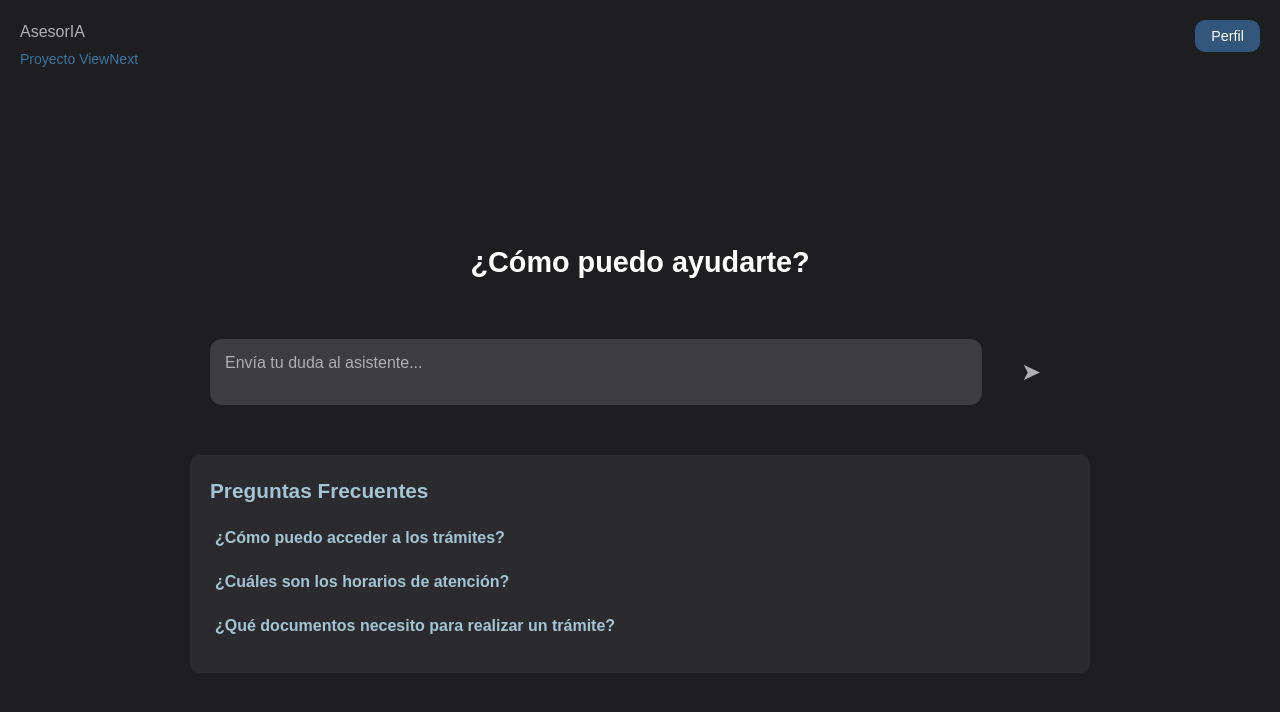
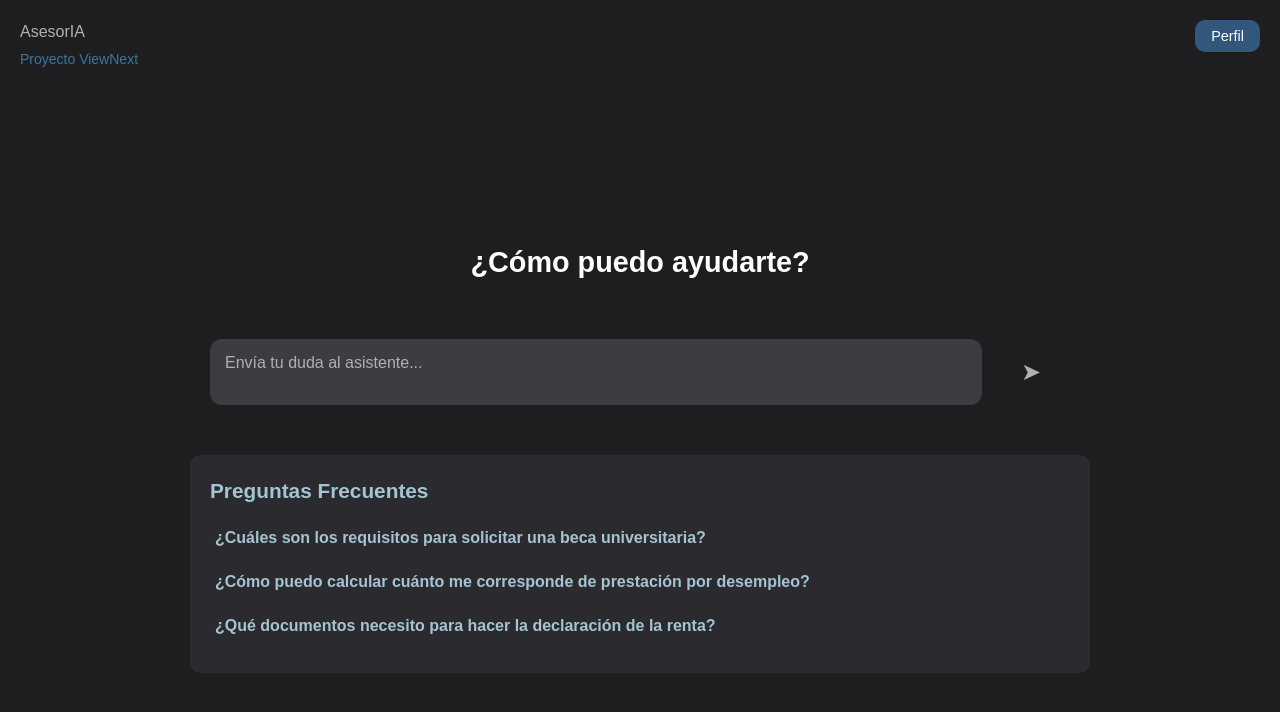
Before and after one commit to jlopsan/proyecto-viewnext, a React (Vite) app in the folder frontend/: page / in a window 1280 px wide. Shown: the top 712 px of the page. Built offline with nearby package versions, Linux system fonts and the light colour scheme.

Commit message:
Preguntas frecuentes y contexto respuestas España

```diff
--- a/frontend/src/App.jsx
+++ b/frontend/src/App.jsx
@@ -286,14 +286,14 @@ export default function ChatInterface() {
           <div className="faq-box">
             <h2 className="faq-title">Preguntas Frecuentes</h2>
             <ul className="faq-list">
-              <li onClick={() => handleFaqClick("¿Cómo puedo acceder a los trámites?")}>
-                <strong>¿Cómo puedo acceder a los trámites?</strong>
+              <li onClick={() => handleFaqClick("¿Cuáles son los requisitos para solicitar una beca universitaria?")}>
+                <strong> ¿Cuáles son los requisitos para solicitar una beca universitaria?</strong>
               </li>
-              <li onClick={() => handleFaqClick("¿Cuáles son los horarios de atención?")}>
-                <strong>¿Cuáles son los horarios de atención?</strong>
+              <li onClick={() => handleFaqClick("¿Cómo puedo calcular cuánto me corresponde de prestación por desempleo?")}>
+                <strong>¿Cómo puedo calcular cuánto me corresponde de prestación por desempleo?</strong>
               </li>
-              <li onClick={() => handleFaqClick("¿Qué documentos necesito para realizar un trámite?")}>
-                <strong>¿Qué documentos necesito para realizar un trámite?</strong>
+              <li onClick={() => handleFaqClick("¿Qué documentos necesito para hacer la declaración de la renta?")}>
+                <strong>¿Qué documentos necesito para hacer la declaración de la renta?</strong>
               </li>
             </ul>
           </div>
```
Also changed, not shown: 1 other file (tests, documents, lock files or other folders).
